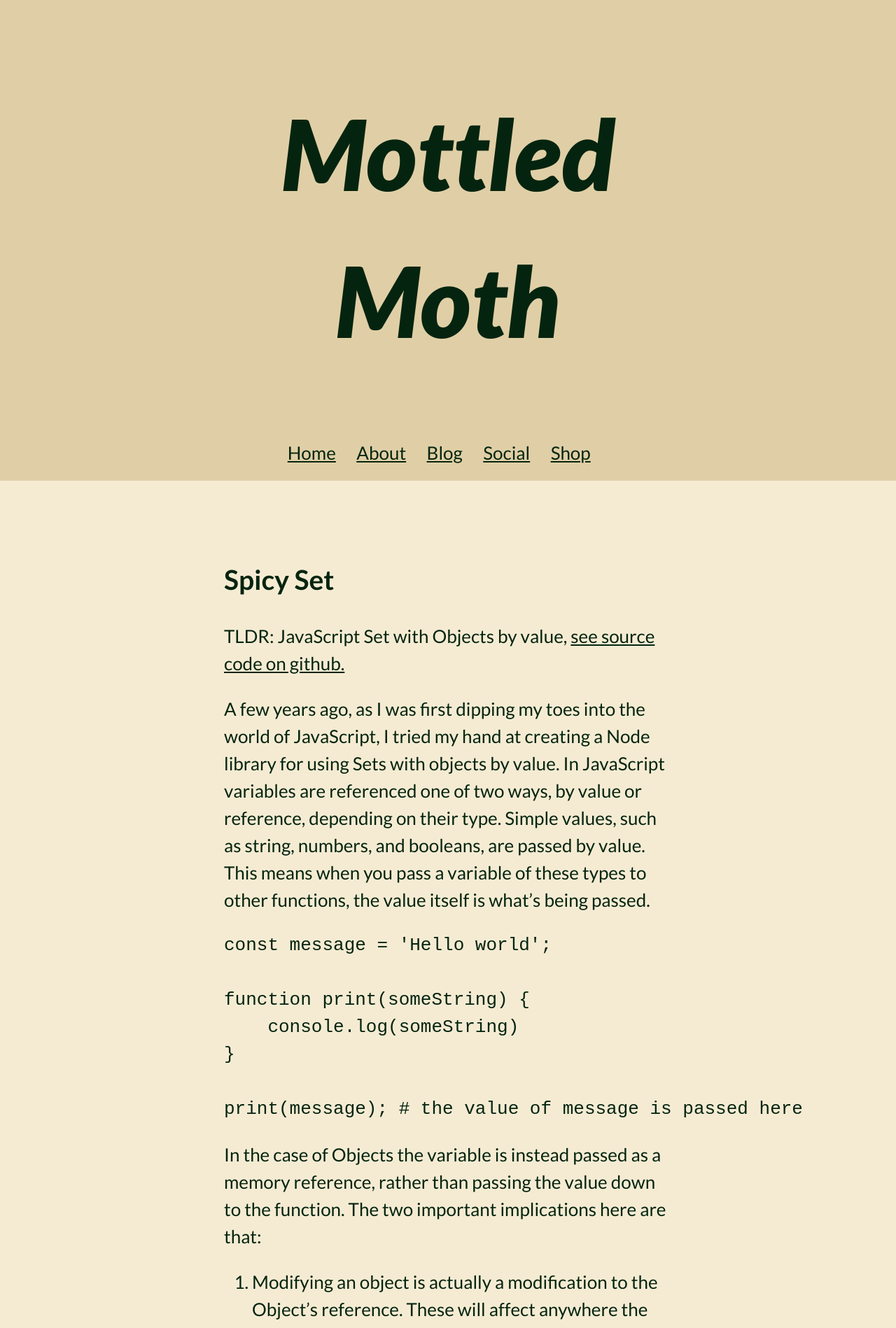
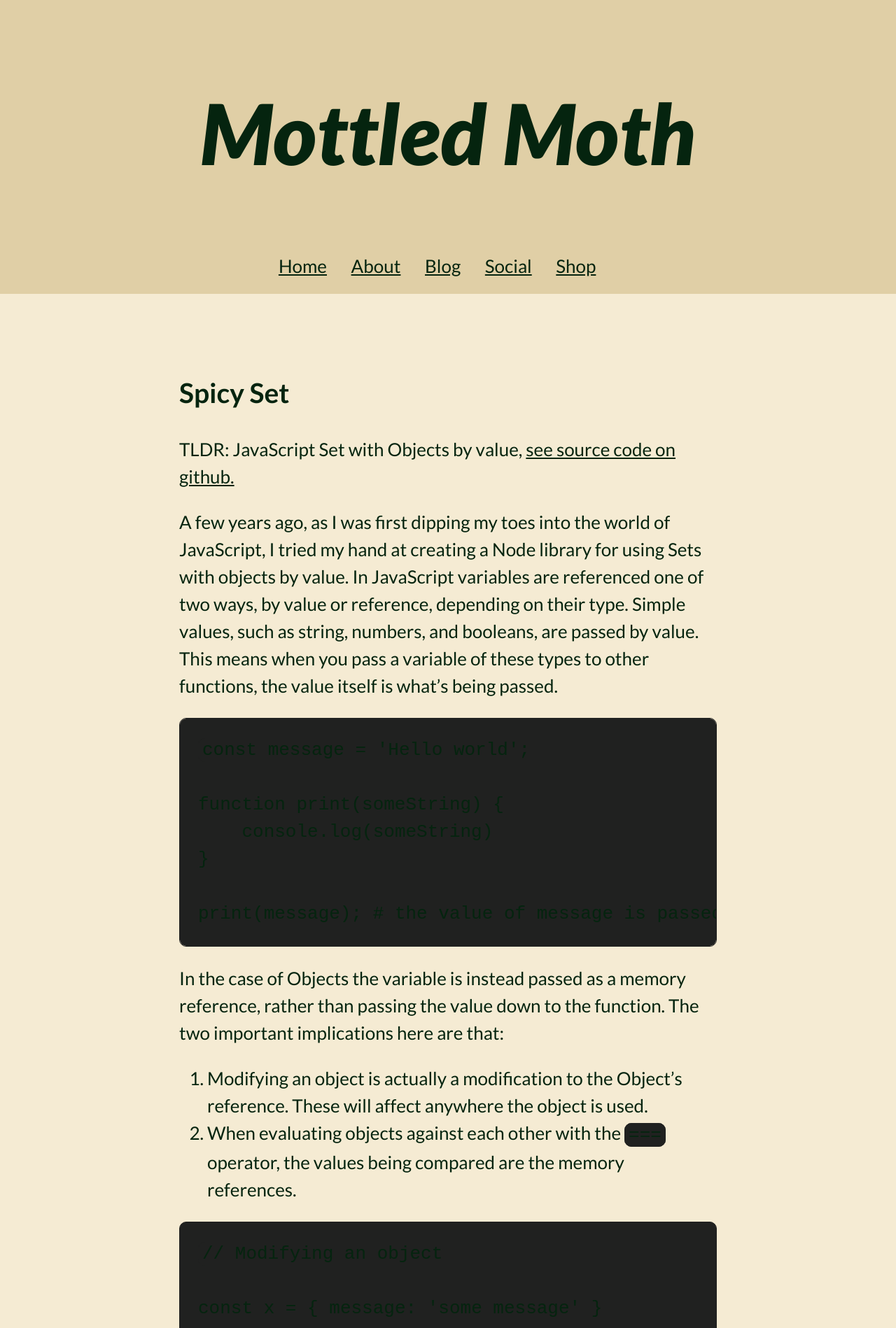
Before and after one commit to timothyholmes/mottled-moth-rocks, a Jekyll site: the page built from _posts/2024-08-07-spicy-set.md, in a window 1280 px wide. Shown: the top 1898 px of the page at 70% size. Built offline with Jekyll 4.4.1, drawn with Linux system fonts in a browser that asks for light colours; some of the changed text lies outside the part shown.

Commit message:
Added preview icons for blog posts which lacked them, cleaned up media query sizes, formatted code blocks with overflow and colors

````diff
--- a/_posts/2024-08-07-spicy-set.md
+++ b/_posts/2024-08-07-spicy-set.md
@@ -4,13 +4,14 @@
 date:   2024-08-07 11:00:00 -0500
 categories: knowledge
 description: Object by value Set for JavaScript
+previewImage: /assets/images/JavaScript-logo.png
 ---
 
 TLDR: JavaScript Set with Objects by value, [see source code on github.](https://github.com/timothyholmes/spicy-set)
 
 A few years ago, as I was first dipping my toes into the world of JavaScript, I tried my hand at creating a Node library for using Sets with objects by value. In JavaScript variables are referenced one of two ways, by value or reference, depending on their type. Simple values, such as string, numbers, and booleans, are passed by value. This means when you pass a variable of these types to other functions, the value itself is what's being passed.
 
-```
+```javascript
 const message = 'Hello world';
 
 function print(someString) {
@@ -25,7 +26,7 @@
 1. Modifying an object is actually a modification to the Object's reference. These will affect anywhere the object is used.
 2. When evaluating objects against each other with the `===` operator, the values being compared are the memory references.
 
-```
+```javascript
 // Modifying an object
 
 const x = { message: 'some message' }
@@ -39,7 +40,7 @@
 x.message // 'different message'
 ```
 
-```
+```javascript
 // Evaluating an object
 
 const x = { message: 'some message' }
@@ -52,7 +53,7 @@
 
 This way of handling memory facilitates garbage collection and reduces overall memory usage. However, this keeps us from being able to use the built-in type Set with Objects based on their value. The evaluation will occur on the memory references and not the value of the objects, so different objects with the same content can be added to a single set.
 
-```
+```javascript
 const x = { type: 'object' }
 const y = { type: 'object' }
 const z = { type: 'object' }
@@ -71,7 +72,7 @@
 
 SpicySet was my somewhat insipid response to this problem. I published the first version 7 years ago, with very limited functionality. Basically the only thing it did was expose addObject and hasObject methods to interact specifically with objects by value. As my programming experience grew, I realized this was a clunky interface at best. There were also plenty of Set methods that it did not correctly implement, such as intersection, union, and iterator protocol.
 
-```
+```javascript
 const x = { type: 'object' }
 const y = { type: 'object' }
 const z = { type: 'object' }
@@ -90,7 +91,7 @@
 
  A year or two ago I noticed that there was a small but consistent number of downloads on the package, so I decided to reimplement the [standard Set type](https://developer.mozilla.org/en-US/docs/Web/JavaScript/Reference/Global_Objects/Set) with full support for Objects by reference. The `hasObject` and `addObject` methods are now just deprecated wrappers for `has` and `add` respectively, which work with objects by values by default. It works by using a Map internally to store the data. When an object is stored in the SpicySet, it is stringified and the string is used as the key value, with the value of the pair being the Object itself.
 
-```
+```javascript
 const x = { type: 'object' }
 const y = { type: 'object' }
 const z = { type: 'object' }
--- a/assets/css/styles.css
+++ b/assets/css/styles.css
@@ -12,7 +12,7 @@
 
 body {
     height: 100%;
-    background-color: #17201a;
+    background-color: #102116;
     color: #f5ebd3;
     padding: 0;
     margin: 0;
@@ -46,9 +46,26 @@
     opacity: .7;
 }
 
+pre,
+code {
+    font-size: 1em;
+    border: 1px solid #202120;
+    border-radius: 10px;
+    background-color: #202120;
+    padding: 1em;
+    overflow-x: auto;
+}
+
+code {
+    padding: 1px 5px;
+}
+
+.language-javascript {
+    max-width: 100%;
+}
+
 .header-text {
     font-weight: 900;
-    font-size: 7em;
     text-align: center;
     font-style: italic;
     text-decoration: none;
@@ -74,7 +91,7 @@
 
 .page-header,
 .page-footer {
-    background-color: hsl(120, 25%, 10%);
+    background-color: hsl(129, 40%, 10%);
     padding: 20px;
     text-align: center;
 }
@@ -147,7 +164,40 @@
     text-decoration: none;
 }
 
-@media (max-width: 1250px) {
+@media (max-width: 850px) {
+    nav>a {
+        font-size: 1.5em;
+        padding-right: 4%;
+    }
+
+    .header-text {
+        font-size: 4.5em;
+    }
+
+    .page-body,
+    .page-header {
+        padding-left: 2%;
+        padding-right: 2%;
+    }
+
+    .media-container {
+        width: 100%;
+        height: 450px;
+        display: none;
+    }
+
+    .content {
+        font-size: 1em;
+    }
+
+    .landing-description {
+        font-style: italic;
+        text-align: center;
+        font-size: 1em;
+    }
+}
+
+@media (min-width: 850px) {
     .header-text {
         font-size: 4em;
     }
@@ -174,22 +224,52 @@
     }
 }
 
-@media (min-width: 2000px) {
+@media (min-width: 1250px) {
+    .header-text {
+        font-size: 6em;
+    }
 
     .page-body,
     .page-header {
-        padding-left: 30%;
-        padding-right: 30%;
+        padding-left: 20%;
+        padding-right: 20%;
+    }
+
+    .media-container {
+        width: 100%;
+        height: 450px;
+    }
+
+    .content {
+        font-size: 1.3em;
     }
 
     .landing-description {
         font-style: italic;
         text-align: center;
-        font-size: 4em;
+        font-size: 2em;
+    }
+}
+
+@media (min-width: 2000px) {
+    .header-text {
+        font-size: 5em;
+    }
+
+    .page-body,
+    .page-header {
+        padding-left: 25%;
+        padding-right: 25%;
+    }
+
+    .landing-description {
+        font-style: italic;
+        text-align: center;
+        font-size: 2em;
     }
 
     .content {
-        font-size: 2em;
+        font-size: 1.5em;
     }
 
     nav>a {
````
Also changed, not shown: _posts/2024-01-24-annual-goals.md (+1 -0 lines), assets/images/2024-goals.png (added), assets/images/JavaScript-logo.png (added).
